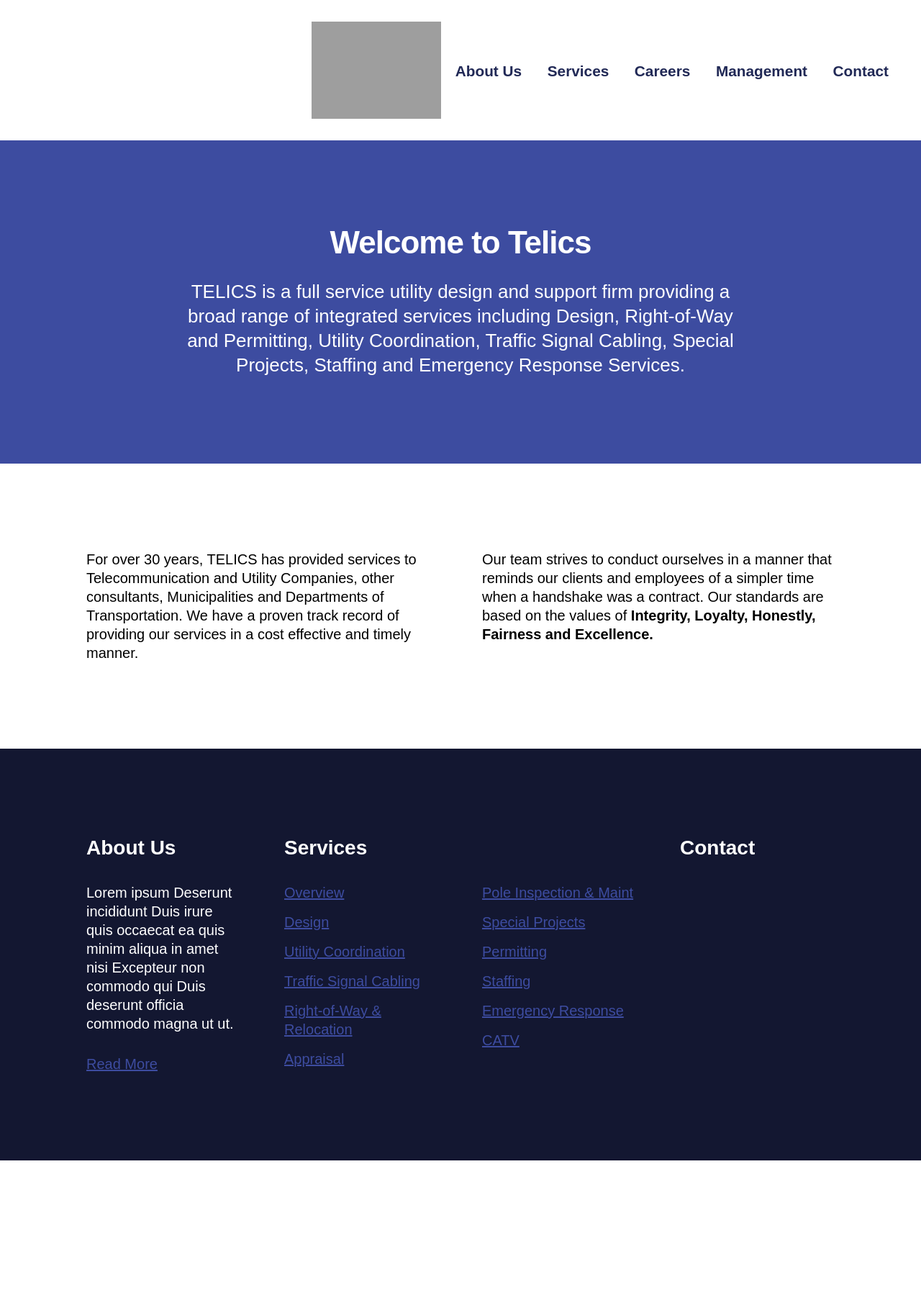
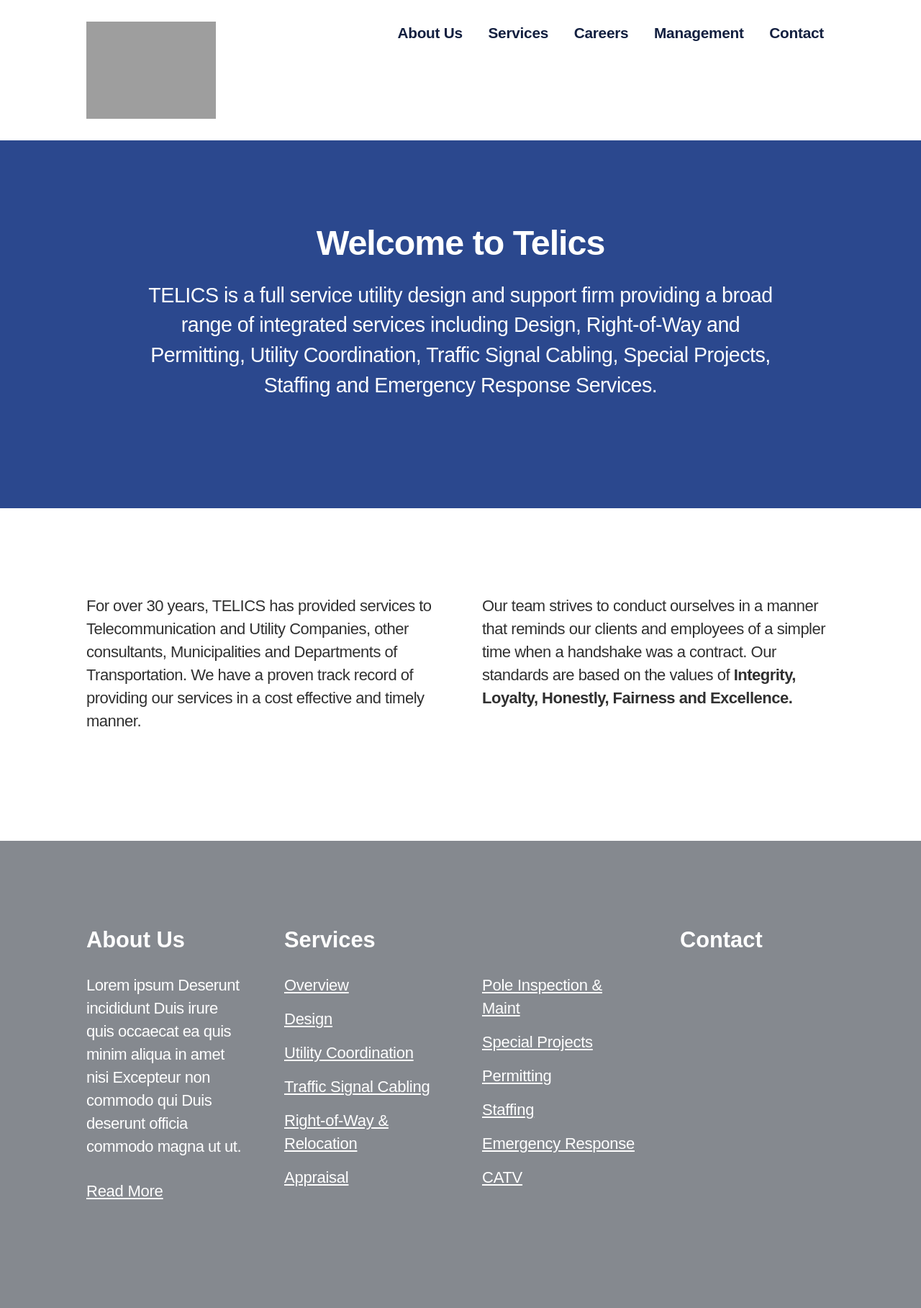
Before and after one commit to briankalwat/telics, a Node project: template craft/templates/_layout.html in a window 1280 px wide. Shown: the whole page at 72% size. Before the commit the page ends 1612 px from the top, so only its background shows below. Run offline with Node 20 templates, Linux system fonts and the light colour scheme; the template is opened without the code that fills it, so the values that code supplies are empty; style sheets or scripts are compiled from the project's sources; some libraries are stand-ins or nearby versions; grey boxes are pictures that could not be loaded.

Commit message:
added overlays and other changes to core

```diff
--- a/craft/templates/_layout.html
+++ b/craft/templates/_layout.html
@@ -11,10 +11,13 @@
 
 <body>
 	<header>
-		<div class="shell hard">
-			<div class="floating floating--right soft-half">
-				<a href="/"><img src="/assets/images/telics_logo.png" alt="" class="floating__item" style="max-width: 180px;"></a>
-				<nav class="floating__item">
+		<div class="shell hard--ends">
+			<div class="soft-half--ends">
+				<div class="grid">
+					<div class="grid__item one-third">
+						<a href="/"><img src="/assets/images/telics_logo.png" alt="" style="max-width: 180px;"></a>
+					</div><div class="grid__item two-thirds">
+						<nav>
 							<ul>
 								<li><a href="#">About Us</a></li>
 								<li><a href="#">Services</a></li>
@@ -25,13 +28,17 @@
 						</nav>
 					</div>
 				</div>
+			</div>
+		</div>
 	</header>
 	<section class="section--primary">
 		<div class="shell">
 			<div class="grid centered">
-				<div class="grid__item lap-and-up-three-quarters centered">
+				<div class="grid__item centered">
+					<div class="constrained">
 						<h2>Welcome to Telics</h2>
-					<p class="text--larger flush">TELICS is a full service utility design and support firm providing a broad range of integrated services including Design, Right-of-Way and Permitting, Utility Coordination, Traffic Signal Cabling, Special Projects, Staffing and Emergency Response Services.</p>
+						<p class="text--larger">TELICS is a full service utility design and support firm providing a broad range of integrated services including Design, Right-of-Way and Permitting, Utility Coordination, Traffic Signal Cabling, Special Projects, Staffing and Emergency Response Services.</p>
+					</div>
 				</div>
 			</div>
 		</div>
@@ -47,7 +54,7 @@
 			</div>
 		</div>
 	</section>
-	<footer class="section--dark">
+	<footer class="section--medium">
 		<div class="shell">
 			<div class="grid">
 				<div class="grid__item lap-and-up-one-quarter">
--- a/src/scss/_defaults.scss
+++ b/src/scss/_defaults.scss
@@ -44,7 +44,7 @@
 $use-layout:              true;
 $use-modals:              true;
 $use-ratios:              true;
-
+$use-overlays:            true;
 
 
 
--- a/src/scss/_vars.scss
+++ b/src/scss/_vars.scss
@@ -3,14 +3,14 @@
      $COLORS
 
  ------------------------------------------------------------------------------ */
-$brand-color: 		#3D4CA0;
+$brand-color: 		#2B488E;
 $primary-color:    	$brand-color;
 $secondary-color:  	darken($primary-color, 20);
 $tertiary-color:   	darken($secondary-color, 10);
 
 $cta-color: 		$primary-color;
 
-$dark-color: 		darken($secondary-color, 10)!default;
+$dark-color: 		#303030!default;
 $medium-color: 		#85898F!default;
 $light-color: 		white!default;
 
@@ -29,10 +29,10 @@
  ------------------------------------------------------------------------------ */
 
 $base-heading-font:   	"proxima-nova",sans-serif!default;
-$base-copy-font: 		"ff-enzo-web",sans-serif!default;
+$base-copy-font: 		"open-sans",sans-serif!default;
 
-$font-size:           20px!default;
-$line-height:         26px!default;
+$font-size:           22px!default;
+$line-height:         32px!default;
 
 $h1:      ($font-size * 3.2)!default;
 $h2:      ($font-size * 2.2)!default;
@@ -41,11 +41,11 @@
 $h5:      ($font-size * 1.3)!default;
 $h6:      ($font-size * 1.1)!default;
 
-$h1-height:      ($line-height * 2)!default;
-$h2-height:      ($line-height * 1.7)!default;
-$h3-height:      ($line-height * 1.6)!default;
-$h4-height:      ($line-height * 1.4)!default;
-$h5-height:      ($line-height * 1.3)!default;
+$h1-height:      ($line-height * 1.6)!default;
+$h2-height:      ($line-height * 1.4)!default;
+$h3-height:      ($line-height * 1.2)!default;
+$h4-height:      ($line-height * 1.1)!default;
+$h5-height:      ($line-height)!default;
 $h6-height:      ($line-height)!default;
 
 
--- a/src/scss/libraries/core/_core.scss
+++ b/src/scss/libraries/core/_core.scss
@@ -12,6 +12,7 @@
 @import "complex-objects/modals";
 @import "complex-objects/ratios";
 @import "complex-objects/navigation";
+@import "complex-objects/overlays";
 
 // Objects
 @import "objects/base";
--- a/src/scss/libraries/core/complex-objects/_grids.scss
+++ b/src/scss/libraries/core/complex-objects/_grids.scss
@@ -17,9 +17,9 @@
 			margin-bottom: $base-spacing-unit/2;
 		}
 
-		*:last-child {
-			margin-bottom: 0px;
-		}
+		// *:last-child {
+		// 	margin-bottom: 0px;
+		// }
 	}
 
 	.grid + .grid {
--- /dev/null
+++ b/src/scss/libraries/core/complex-objects/_overlays.scss
@@ -0,0 +1,102 @@
+@if $use-overlays == true {
+
+	.overlay {
+		&:before {
+			content: '';
+			background-color: rgba(0,0,0,.2);
+			position: absolute;
+			top: 0px;
+			right: 0px;
+			bottom: 0px;
+			left: 0px;
+		}
+	}
+
+	.overlay__item {
+		position: relative;
+		z-index: 1;
+	}
+
+	.overlay--dark {
+		@extend .overlay;
+		&:before {
+			background-color: rgba(0,0,0,.6);
+		}
+	}
+
+	.overlay--inset {
+		box-shadow: inset 0 0 $base-spacing-unit*4 #000;
+	}
+
+	.overlay--gradient {
+		&:after {
+			content: '';
+			position: absolute;
+			top: 20%;
+			right: 0px;
+			bottom: 0%;
+			left: 0px;
+			background: -moz-linear-gradient(top,  rgba(0,0,0,0) 0%, rgba(0,0,0,0.8) 100%); /* FF3.6+ */
+			background: -webkit-gradient(linear, left top, left bottom, color-stop(0%,rgba(0,0,0,0)), color-stop(100%,rgba(0,0,0,0.8))); /* Chrome,Safari4+ */
+			background: -webkit-linear-gradient(top,  rgba(0,0,0,0) 0%,rgba(0,0,0,0.8) 100%); /* Chrome10+,Safari5.1+ */
+			background: -o-linear-gradient(top,  rgba(0,0,0,0) 0%,rgba(0,0,0,0.8) 100%); /* Opera 11.10+ */
+			background: -ms-linear-gradient(top,  rgba(0,0,0,0) 0%,rgba(0,0,0,0.8) 100%); /* IE10+ */
+			background: linear-gradient(to bottom,  rgba(0,0,0,0) 0%,rgba(0,0,0,0.8) 100%); /* W3C */
+			filter: progid:DXImageTransform.Microsoft.gradient( startColorstr='#00000000', endColorstr='#d9000000',GradientType=0 ); /* IE6-9 */
+		}
+	}
+
+	.overlay--gradient-top {
+		&:after {
+			content: '';
+			position: absolute;
+			top: 0px;
+			right: 0px;
+			bottom: 20%;
+			left: 0px;
+			background: -moz-linear-gradient(top,  rgba(0,0,0,0.80) 0%, rgba(0,0,0,0) 100%); /* FF3.6+ */
+			background: -webkit-gradient(linear, left top, left bottom, color-stop(0%,rgba(0,0,0,0.80)), color-stop(100%,rgba(0,0,0,0))); /* Chrome,Safari4+ */
+			background: -webkit-linear-gradient(top,  rgba(0,0,0,0.80) 0%,rgba(0,0,0,0) 100%); /* Chrome10+,Safari5.1+ */
+			background: -o-linear-gradient(top,  rgba(0,0,0,0.80) 0%,rgba(0,0,0,0) 100%); /* Opera 11.10+ */
+			background: -ms-linear-gradient(top,  rgba(0,0,0,0.80) 0%,rgba(0,0,0,0) 100%); /* IE10+ */
+			background: linear-gradient(to bottom,  rgba(0,0,0,0.80) 0%,rgba(0,0,0,0) 100%); /* W3C */
+			filter: progid:DXImageTransform.Microsoft.gradient( startColorstr='#d9000000', endColorstr='#00000000',GradientType=0 ); /* IE6-9 */
+		}
+	}
+
+	.overlay--gradient-right {
+		&:after {
+			content: '';
+			position: absolute;
+			top: 0px;
+			right: 0px;
+			bottom: 0px;
+			left: 40%;
+			background: -moz-linear-gradient(left,  rgba(0,0,0,0) 0%, rgba(0,0,0,0.85) 100%); /* FF3.6+ */
+			background: -webkit-gradient(linear, left top, right top, color-stop(0%,rgba(0,0,0,0)), color-stop(100%,rgba(0,0,0,0.85))); /* Chrome,Safari4+ */
+			background: -webkit-linear-gradient(left,  rgba(0,0,0,0) 0%,rgba(0,0,0,0.85) 100%); /* Chrome10+,Safari5.1+ */
+			background: -o-linear-gradient(left,  rgba(0,0,0,0) 0%,rgba(0,0,0,0.85) 100%); /* Opera 11.10+ */
+			background: -ms-linear-gradient(left,  rgba(0,0,0,0) 0%,rgba(0,0,0,0.85) 100%); /* IE10+ */
+			background: linear-gradient(to right,  rgba(0,0,0,0) 0%,rgba(0,0,0,0.85) 100%); /* W3C */
+			filter: progid:DXImageTransform.Microsoft.gradient( startColorstr='#00000000', endColorstr='#d9000000',GradientType=1 ); /* IE6-9 */
+		}
+	}
+
+	.overlay--gradient-left {
+		&:after {
+			content: '';
+			position: absolute;
+			top: 0px;
+			right: 40%;
+			bottom: 0px;
+			left: 0px;
+			background: -moz-linear-gradient(left,  rgba(0,0,0,0.85) 0%, rgba(0,0,0,0) 100%); /* FF3.6+ */
+			background: -webkit-gradient(linear, left top, right top, color-stop(0%,rgba(0,0,0,0.85)), color-stop(100%,rgba(0,0,0,0))); /* Chrome,Safari4+ */
+			background: -webkit-linear-gradient(left,  rgba(0,0,0,0.85) 0%,rgba(0,0,0,0) 100%); /* Chrome10+,Safari5.1+ */
+			background: -o-linear-gradient(left,  rgba(0,0,0,0.85) 0%,rgba(0,0,0,0) 100%); /* Opera 11.10+ */
+			background: -ms-linear-gradient(left,  rgba(0,0,0,0.85) 0%,rgba(0,0,0,0) 100%); /* IE10+ */
+			background: linear-gradient(to right,  rgba(0,0,0,0.85) 0%,rgba(0,0,0,0) 100%); /* W3C */
+			filter: progid:DXImageTransform.Microsoft.gradient( startColorstr='#d9000000', endColorstr='#00000000',GradientType=1 ); /* IE6-9 */
+		}
+	}
+}
--- a/src/scss/libraries/core/objects/_base.scss
+++ b/src/scss/libraries/core/objects/_base.scss
@@ -1,6 +1,7 @@
 html {
     font-size: 100%;
-    -webkit-font-smoothing: antialiased;
+    text-rendering: optimizeLegibility !important;
+    -webkit-font-smoothing: antialiased !important;
 }
 
 
@@ -9,6 +10,7 @@
 // Used to make sure no accidental wide margin/img breaks bounds
 body {
   overflow-x: hidden;
+  color: $dark-color;
   // There's a small bug in webkit that requires a CSS3 property to be set on an element.
   // Read more about it at http://bit.ly/NEdoDq
 }
--- a/src/scss/libraries/core/objects/_copy.scss
+++ b/src/scss/libraries/core/objects/_copy.scss
@@ -11,6 +11,7 @@
     font-size: $font-size;
     line-height: $line-height;
     margin-bottom: $base-spacing-unit/2;
+    letter-spacing: -.5px;
 
     .section--primary &,
     .section--secondary &,
@@ -29,12 +30,6 @@
     font-weight: 700;
   }
 
-  .text--constrained {
-    margin-left: auto;
-    margin-right: auto;
-    max-width: 860px;
-  }
-
 
 
 
@@ -51,6 +46,7 @@
     line-height: $line-height*.8;
     font-weight: 700;
     margin-bottom: $base-spacing-unit/2;
+    letter-spacing: -.5px;
 
     a {
       font-size: $font-size*.8;
--- a/src/scss/libraries/core/objects/_links.scss
+++ b/src/scss/libraries/core/objects/_links.scss
@@ -9,6 +9,7 @@
         color: $cta-color;
         text-decoration: underline;
         cursor: pointer;
+        letter-spacing: -.25px;
         @include vendor(transition, all $global-duration $global-function);
 
         &:hover {
--- a/src/scss/libraries/core/objects/_lists.scss
+++ b/src/scss/libraries/core/objects/_lists.scss
@@ -5,6 +5,7 @@
   	font-family: $base-copy-font;
     font-size: $font-size;
     line-height: $line-height;
+    letter-spacing: -.5px;
     list-style: none;
   	margin: 0 0 $base-spacing-unit/2 0;
 
```
Lines whose indentation alone changed are shown as unchanged.
